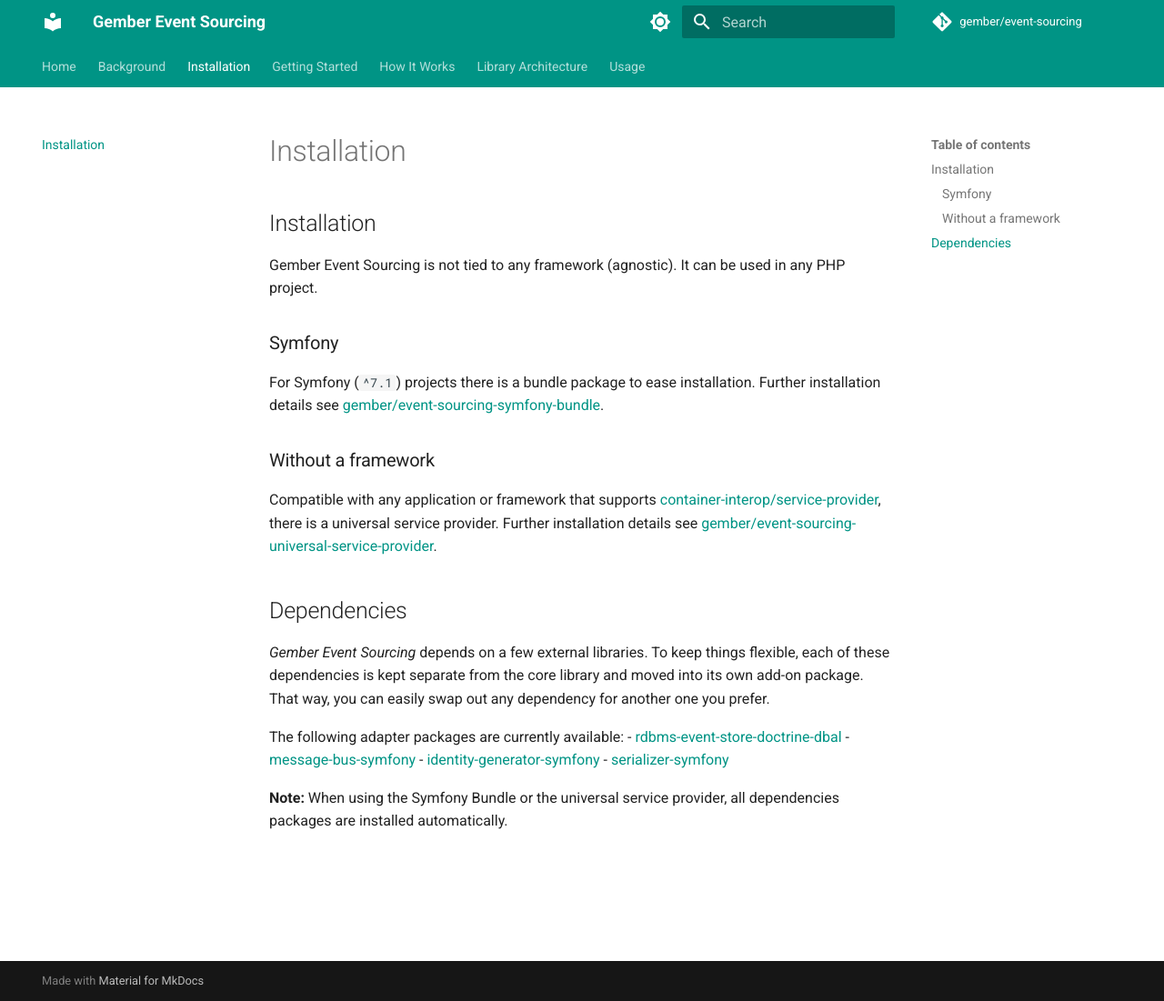
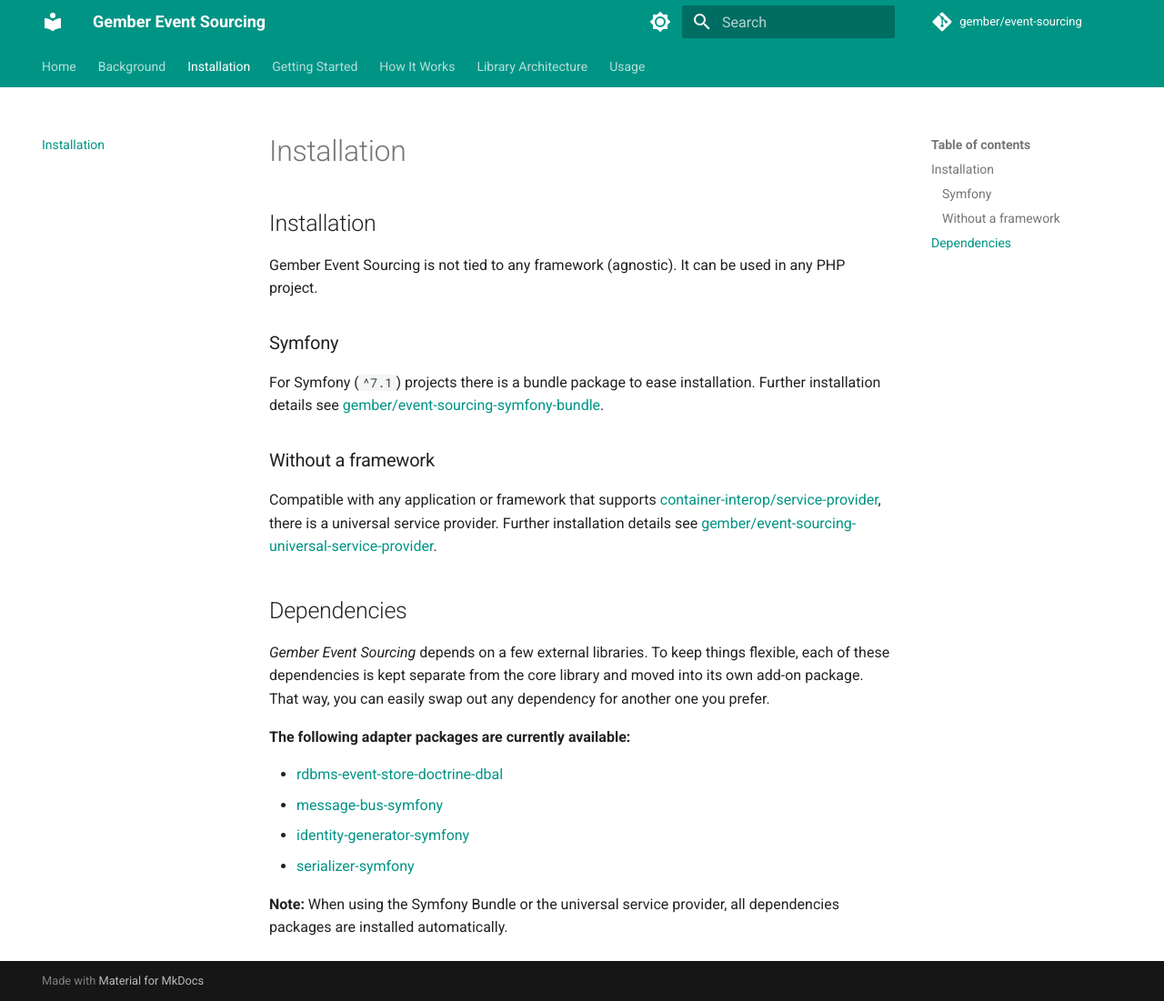
Before and after one commit to GemberPHP/event-sourcing, an MkDocs documentation site: the page built from docs/installation.md, in a window 1280 px wide and 1101 px high. Shown: the whole window at 91% size. Built offline with MkDocs 1.6.1 and Material for MkDocs 9.7.7, drawn with Linux system fonts in a browser that asks for light colours; comment, search, counter and statistics services are not loaded.

```diff
--- a/docs/installation.md
+++ b/docs/installation.md
@@ -14,7 +14,8 @@ Further installation details see [gember/event-sourcing-universal-service-provid
 ## Dependencies
 _Gember Event Sourcing_ depends on a few external libraries. To keep things flexible, each of these dependencies is kept separate from the core library and moved into its own add-on package. That way, you can easily swap out any dependency for another one you prefer.
 
-The following adapter packages are currently available:
+**The following adapter packages are currently available:**
+
 - [rdbms-event-store-doctrine-dbal](https://github.com/GemberPHP/rdbms-event-store-doctrine-dbal)
 - [message-bus-symfony](https://github.com/GemberPHP/message-bus-symfony)
 - [identity-generator-symfony](https://github.com/GemberPHP/identity-generator-symfony)
```
